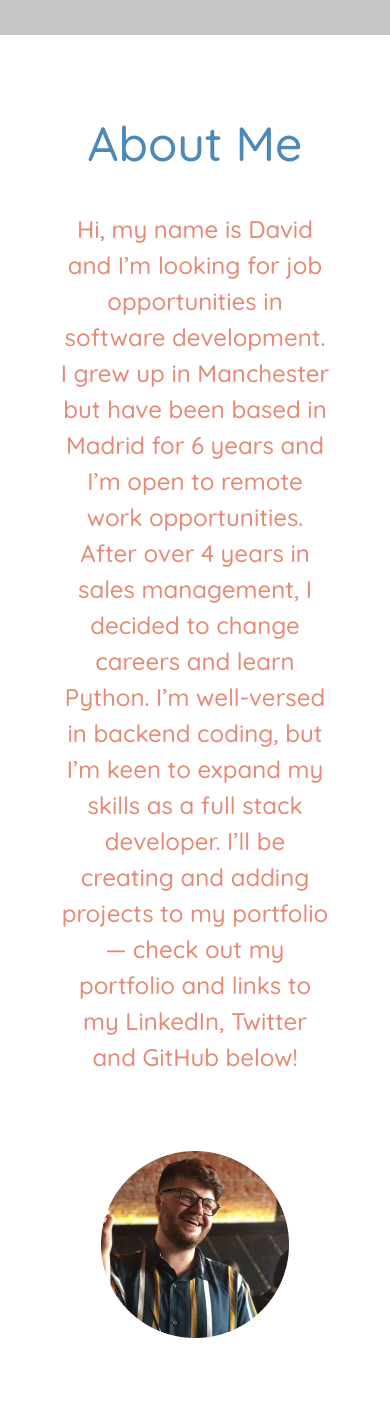
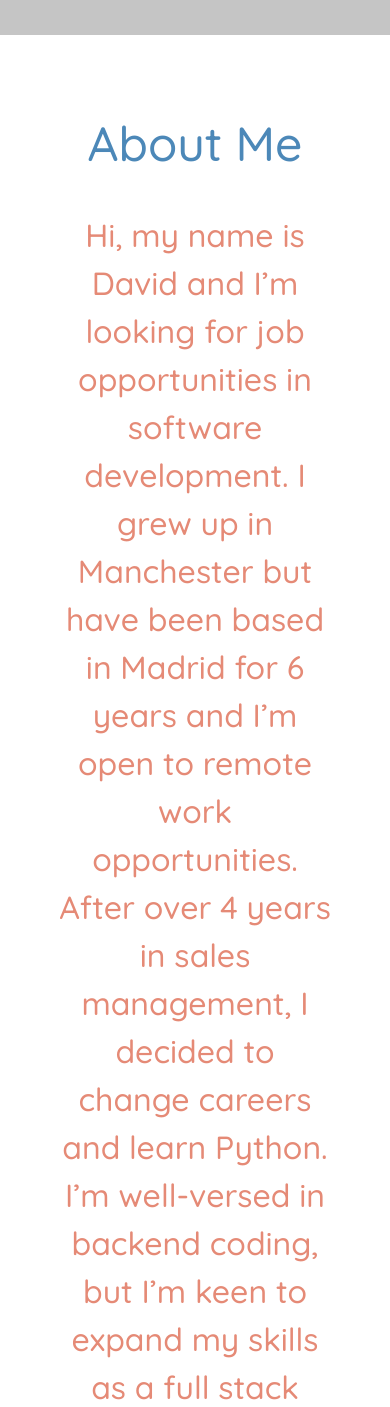
Before and after one commit to davidr49/portfolio-site, a Flask app: page / in a window 390 px wide. Shown: the part 400-1807 px from the top of the page. Run offline with Flask 2, Linux system fonts and the light colour scheme; some libraries are stand-ins or nearby versions; grey boxes are pictures that could not be loaded.

```diff
--- a/static/styles.css
+++ b/static/styles.css
@@ -73,7 +73,7 @@ body {
       padding-bottom:50px;
     }
     .about_info{
-    font-size:1.5rem;}
+    font-size:2rem;}
 
 }
 
```
